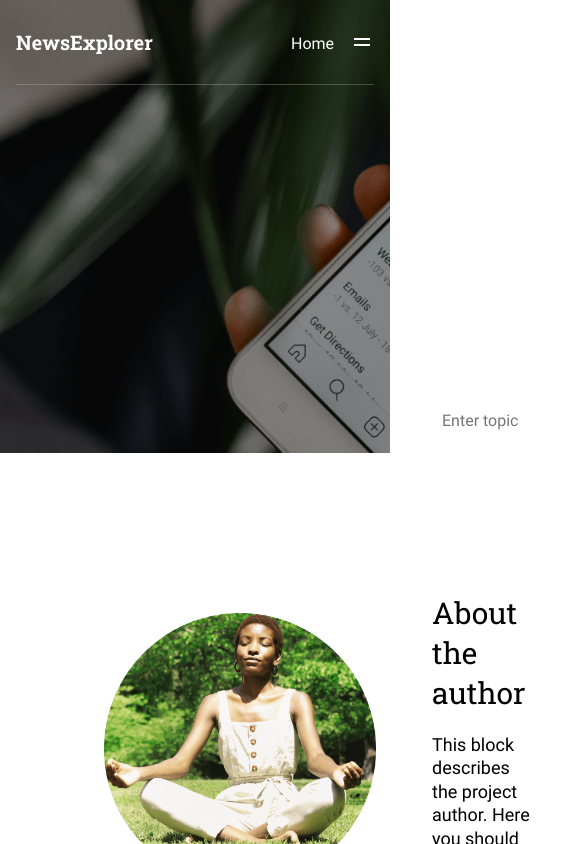
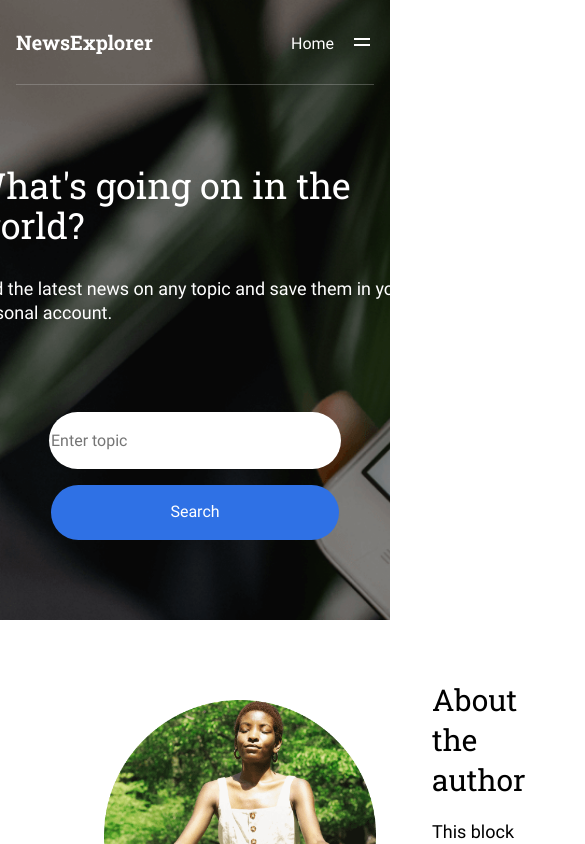
Before and after one commit to kaylamt/news-explorer-frontend, a React (Create React App) app: page / in a window 390 px wide. Shown: the top 844 px of the page, 585 px wide, since content can reach past the window. Built offline with nearby package versions, Linux system fonts and the light colour scheme.

Commit message:
finished search-form responsive

```diff
--- a/src/components/SearchForm/SearchForm.css
+++ b/src/components/SearchForm/SearchForm.css
@@ -5,21 +5,14 @@
   max-width: 1440px;
   margin: 0 auto 0 auto;
 }
-/*
-.search-form__container {
-  max-width: 1440px;
-  display: flex;
-  margin: 0;
-  width: calc(100% - 832px);
-
-} */
 
 .search-form__content {
   display: flex;
   flex-direction: column;
-  margin: 80px 416px;
-  /* padding: 80px 416px; */
-  width: calc(100% - 832px);
+  margin: 80px auto 0 auto;
+  padding-bottom: 80px;
+  width: calc(100% - 208px);
+  align-items: center;
 }
 
 .search-form__title {
@@ -52,6 +45,7 @@
   height: 64px;
   margin-top: 88px;
 }
+
 
 .search-form__search-field {
   width: 376px;
@@ -87,23 +81,18 @@
 }
 
 @media screen and (max-width: 1024px) {
- /* .search-form{
-    width: calc(100% - 550px);
-  } */
+  .search-form__content{
+    width: calc(100% - 316px);
+  }
 }
 
 @media screen and (max-width: 768px) {
-  /* .search-form{
-    width: calc(100% - 316px);
-
-  } */
-  .search-form__content{
-    width: calc(100% - 316px);
-  }
-
   .search-form__title {
     font-size: 36px;
     line-height: 40px;
+    width: 452px;
+  }
+  .search-form__subtitle{
     width: 452px;
   }
   .search-form__search-field{
@@ -114,6 +103,24 @@
   }
 }
 
-@media screen and (max-width: 450px) {
+@media screen and (max-width: 650px) {
+  .search-form__search-container {
+    flex-direction: column;
+    background: none;
+    width: 288px;
+    height: 128px;
+  }
 
+  .search-form__search-field {
+    margin: 0 0 16px 0;
+    background-color: #FFFFFF;
+    border-radius: 35px;
+    height: 56px;
+    width: 288px;
+  }
+
+  .search-form__search-button{
+    height: 56px;
+    width: 288px;
+  }
 }
```
